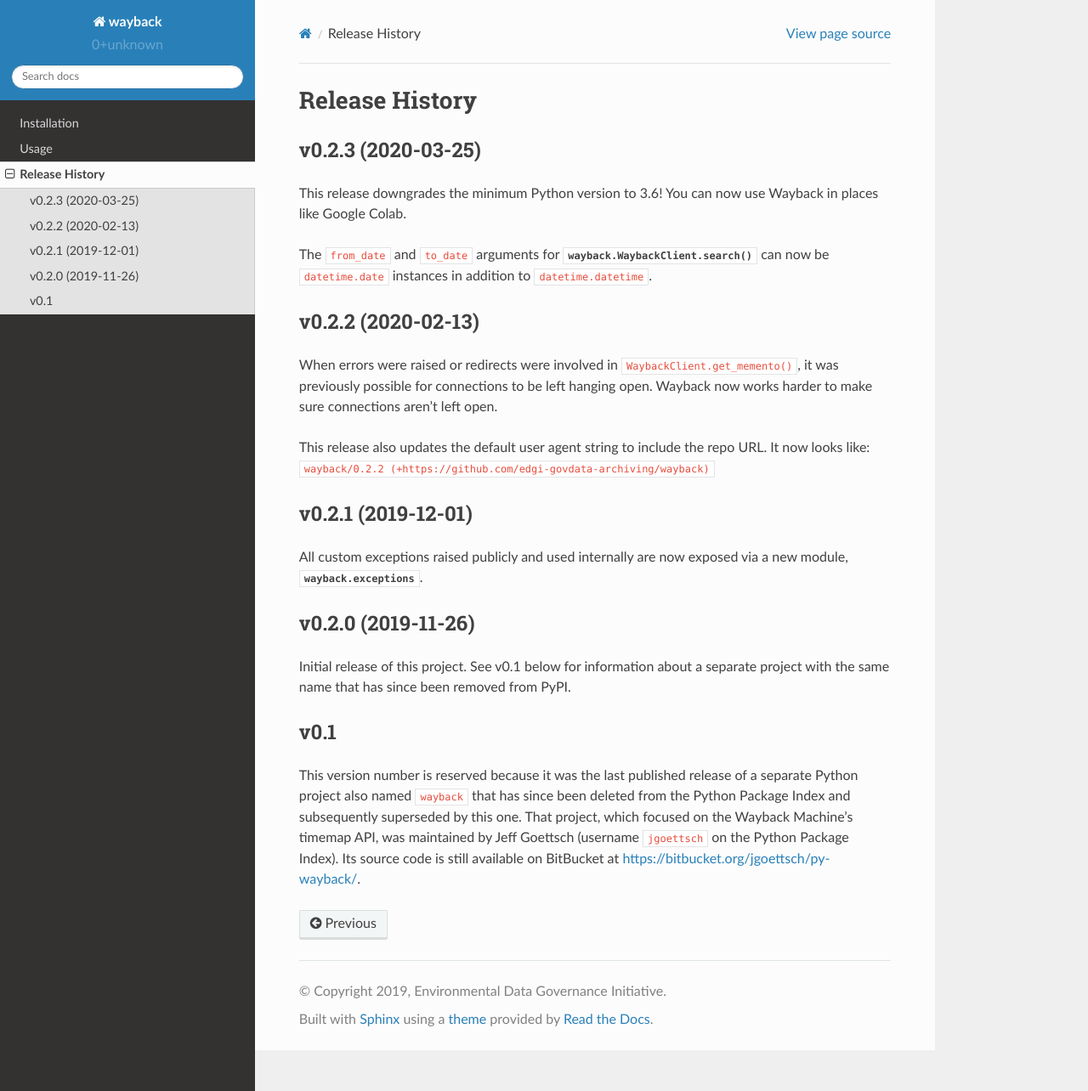
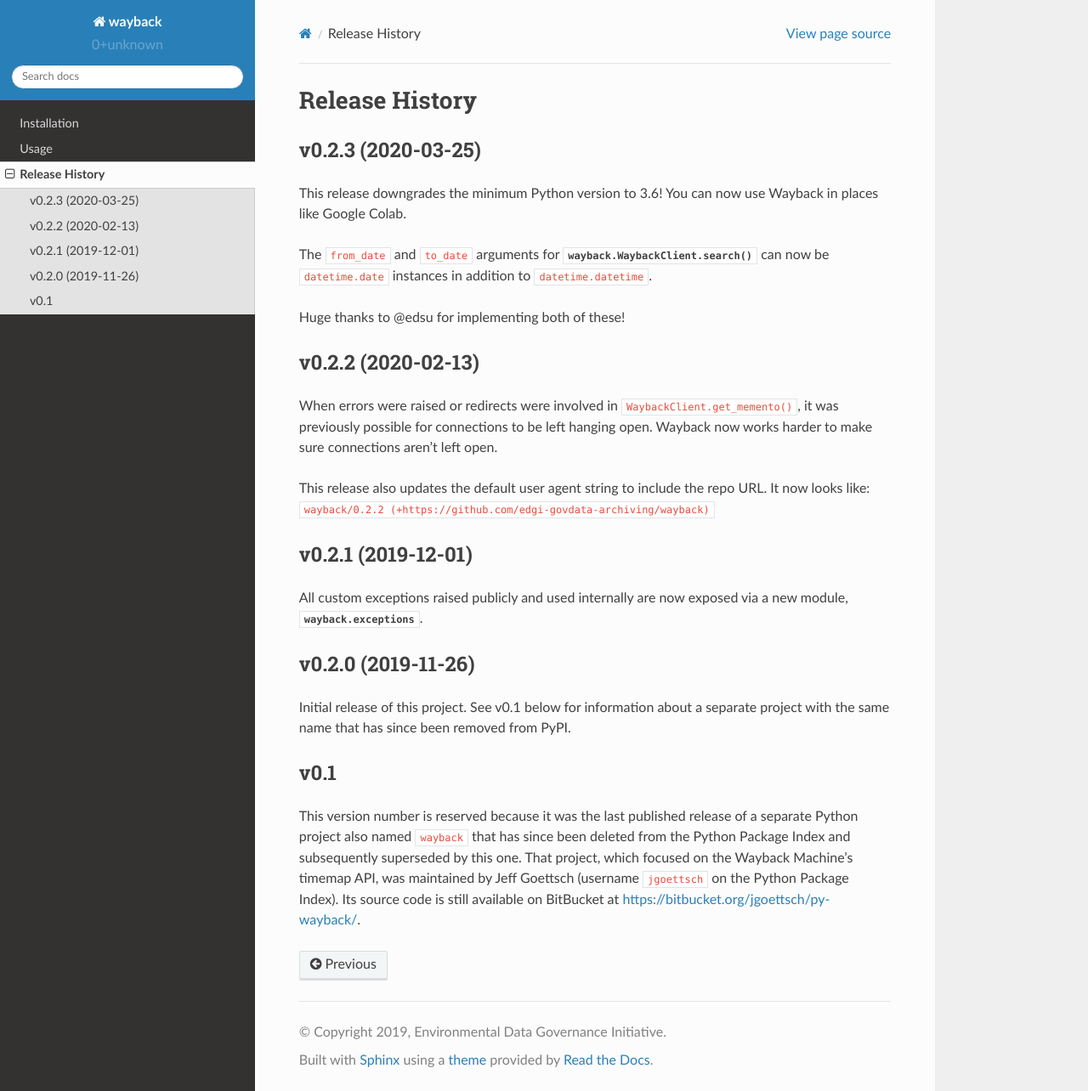
Before and after one commit to edgi-govdata-archiving/wayback, a Sphinx documentation site: the page built from docs/source/release-history.rst, in a window 1280 px wide and 1284 px high. Shown: the whole window at 85% size. Built offline with Sphinx 7.4.7 and the Read the Docs theme 2.0.0, drawn with Linux system fonts in a browser that asks for light colours.

Commit message:
Add thank-you to @edsu in release notes

```diff
--- a/docs/source/release-history.rst
+++ b/docs/source/release-history.rst
@@ -11,6 +11,8 @@ Wayback in places like Google Colab.
 The ``from_date`` and ``to_date`` arguments for
 :meth:`wayback.WaybackClient.search` can now be ``datetime.date`` instances
 in addition to ``datetime.datetime``.
+
+Huge thanks to @edsu for implementing both of these!
 
 v0.2.2 (2020-02-13)
 -------------------
```
